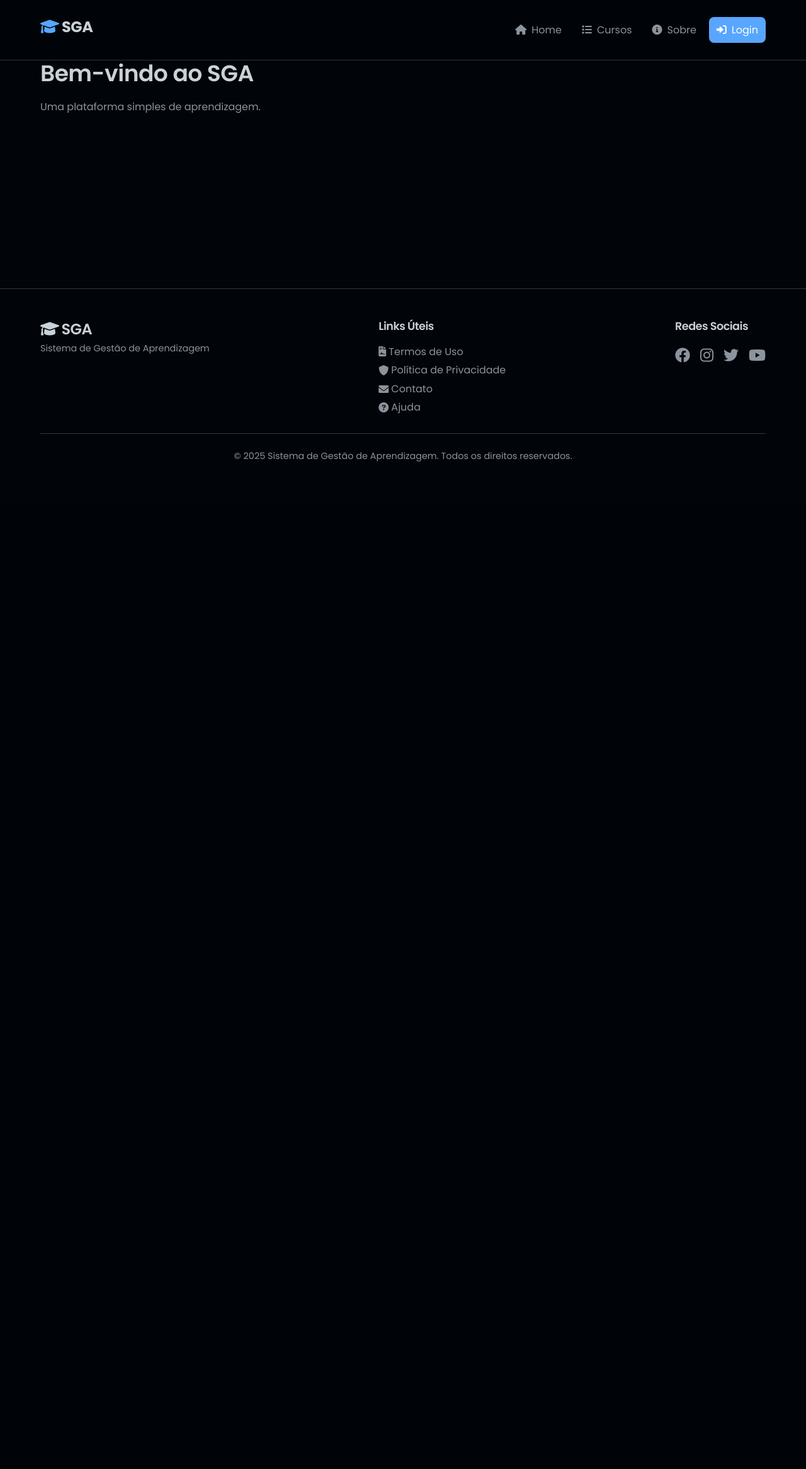
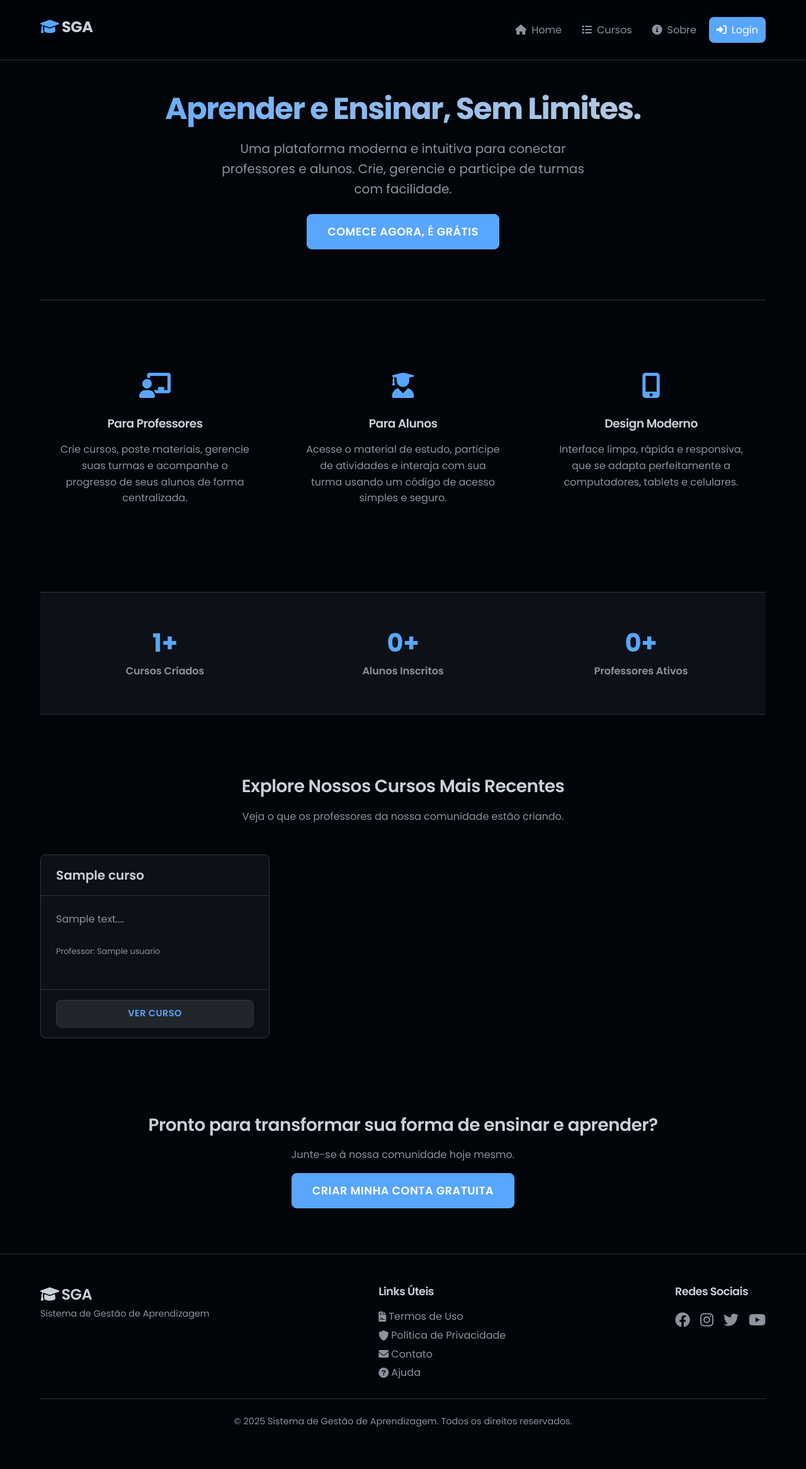
Before and after one commit to Kumegawwa/TrabalhoPHP, a PHP site: page /TrabalhoPHP/index.php in a window 1280 px wide. Shown: the whole page at 63% size. Before the commit the page ends 733 px from the top, so only its background shows below. Run offline with PHP 8.4, Linux system fonts and the light colour scheme; tables that the repository leaves empty or names only in its code hold one stand-in row (values such as "Sample post").

Commit message:
Transformando a página inicial em uma landing page completa

```diff
--- a/app/controllers/SiteController.php
+++ b/app/controllers/SiteController.php
@@ -2,19 +2,41 @@
 
 class SiteController extends BaseController {
 
+    /**
+     * Carrega a página inicial (landing page).
+     * Se o usuário estiver logado, redireciona para a dashboard.
+     * Caso contrário, busca dados para exibir na página.
+     */
     public function home() {
-        // Redireciona para a dashboard se o usuário já estiver logado
         if (isset($_SESSION['usuario_id'])) {
             header('Location: ' . BASE_URL . '/dashboard');
             exit;
         }
+
+        $cursoModel = new Curso();
+        $usuarioModel = new Usuario();
+
+        // Coleta os dados para a view da landing page
+        $viewData = [
+            'total_cursos' => $cursoModel->countAll($this->pdo),
+            'total_alunos' => $usuarioModel->countByProfile($this->pdo, 'aluno'),
+            'total_professores' => $usuarioModel->countByProfile($this->pdo, 'professor'),
+            'cursos_recentes' => $cursoModel->getLatest($this->pdo, 3)
+        ];
+
         require __DIR__ . '/../views/site/home.php';
     }
 
+    /**
+     * Carrega a página "Sobre".
+     */
     public function sobre() {
         require __DIR__ . '/../views/site/sobre.php';
     }
 
+    /**
+     * Carrega a lista pública de todos os cursos.
+     */
     public function listaCursosPublicos() {
         $cursoModel = new Curso();
         $cursos = $cursoModel->getAll($this->pdo);
--- a/app/views/site/home.php
+++ b/app/views/site/home.php
@@ -1,6 +1,95 @@
 <?php include __DIR__ . '/../partials/header.php'; ?>
 
-<h1>Bem-vindo ao SGA</h1>
-<p>Uma plataforma simples de aprendizagem.</p>
+<section class="hero-section">
+    <h1>Aprender e Ensinar, Sem Limites.</h1>
+    <p class="lead">Uma plataforma moderna e intuitiva para conectar professores e alunos. Crie, gerencie e participe de turmas com facilidade.</p>
+    <a href="<?= BASE_URL ?>/register" class="btn btn-primary btn-lg" style="font-size: 1.1rem; padding: 0.8rem 2rem;">Comece Agora, É Grátis</a>
+</section>
+
+<hr>
+
+<section class="features-section py-5">
+    <div class="row">
+        <div class="col-md-4">
+            <div class="feature-item">
+                <div class="icon"><i class="fas fa-chalkboard-teacher"></i></div>
+                <h3>Para Professores</h3>
+                <p>Crie cursos, poste materiais, gerencie suas turmas e acompanhe o progresso de seus alunos de forma centralizada.</p>
+            </div>
+        </div>
+        <div class="col-md-4">
+            <div class="feature-item">
+                <div class="icon"><i class="fas fa-user-graduate"></i></div>
+                <h3>Para Alunos</h3>
+                <p>Acesse o material de estudo, participe de atividades e interaja com sua turma usando um código de acesso simples e seguro.</p>
+            </div>
+        </div>
+        <div class="col-md-4">
+            <div class="feature-item">
+                <div class="icon"><i class="fas fa-mobile-alt"></i></div>
+                <h3>Design Moderno</h3>
+                <p>Interface limpa, rápida e responsiva, que se adapta perfeitamente a computadores, tablets e celulares.</p>
+            </div>
+        </div>
+    </div>
+</section>
+
+<section class="stats-section">
+    <div class="container">
+        <div class="row">
+            <div class="col-md-4">
+                <div class="stat-item">
+                    <span class="number"><?= $viewData['total_cursos'] ?>+</span>
+                    <span class="label">Cursos Criados</span>
+                </div>
+            </div>
+            <div class="col-md-4">
+                <div class="stat-item">
+                    <span class="number"><?= $viewData['total_alunos'] ?>+</span>
+                    <span class="label">Alunos Inscritos</span>
+                </div>
+            </div>
+            <div class="col-md-4">
+                <div class="stat-item">
+                    <span class="number"><?= $viewData['total_professores'] ?>+</span>
+                    <span class="label">Professores Ativos</span>
+                </div>
+            </div>
+        </div>
+    </div>
+</section>
+
+<section class="latest-courses-section py-5">
+    <div class="text-center mb-5">
+        <h2>Explore Nossos Cursos Mais Recentes</h2>
+        <p>Veja o que os professores da nossa comunidade estão criando.</p>
+    </div>
+    <div class="row">
+        <?php if (empty($viewData['cursos_recentes'])): ?>
+            <p class="text-center">Nenhum curso para exibir no momento.</p>
+        <?php else: ?>
+            <?php foreach ($viewData['cursos_recentes'] as $curso): ?>
+                <div class="col-md-4 mb-4">
+                    <div class="card h-100">
+                        <div class="card-header"><?= htmlspecialchars($curso['titulo']) ?></div>
+                        <div class="card-body">
+                            <p><?= htmlspecialchars(substr($curso['descricao'], 0, 100)) . '...' ?></p>
+                            <small class="text-muted">Professor: <?= htmlspecialchars($curso['professor_nome']) ?></small>
+                        </div>
+                        <div class="card-footer">
+                            <a href="<?= BASE_URL ?>/login" class="btn btn-secondary w-100">Ver Curso</a>
+                        </div>
+                    </div>
+                </div>
+            <?php endforeach; ?>
+        <?php endif; ?>
+    </div>
+</section>
+
+<section class="cta-section">
+    <h2>Pronto para transformar sua forma de ensinar e aprender?</h2>
+    <p class="lead">Junte-se à nossa comunidade hoje mesmo.</p>
+    <a href="<?= BASE_URL ?>/register" class="btn btn-primary btn-lg" style="font-size: 1.1rem; padding: 0.8rem 2rem;">Criar Minha Conta Gratuita</a>
+</section>
 
 <?php include __DIR__ . '/../partials/footer.php'; ?>
--- a/public/css/style.css
+++ b/public/css/style.css
@@ -192,6 +192,10 @@ a:hover {
     padding: var(--spacing-lg);
     flex-grow: 1;
 }
+.card-body .text-muted {
+    font-size: 0.8rem;
+    color: var(--text-secondary);
+}
 .card-body p {
     color: var(--text-secondary);
     margin-bottom: 1.5rem;
@@ -331,6 +335,8 @@ hr {
 
 
 /* 9. SISTEMA DE GRID E CLASSES UTILITÁRIAS */
+.py-5 { padding-top: var(--spacing-xl); padding-bottom: var(--spacing-xl); }
+.mb-5 { margin-bottom: var(--spacing-xl) !important; }
 .row {
     display: flex;
     flex-wrap: wrap;
@@ -371,7 +377,63 @@ hr {
 .mt-3 { margin-top: var(--spacing-md) !important; }
 
 
-/* 10. RESPONSIVIDADE */
+/* 10. ESTILOS DA NOVA HOME PAGE */
+.hero-section {
+    padding: var(--spacing-xl) 0;
+    text-align: center;
+    animation: fadeIn 1s ease-out;
+}
+.hero-section h1 {
+    font-size: 3rem;
+    font-weight: 700;
+    letter-spacing: -1.5px;
+    background: linear-gradient(90deg, var(--primary-accent), var(--text-primary));
+    -webkit-background-clip: text;
+    -webkit-text-fill-color: transparent;
+    margin-bottom: var(--spacing-md);
+}
+.hero-section .lead {
+    font-size: 1.25rem;
+    color: var(--text-secondary);
+    max-width: 600px;
+    margin: 0 auto var(--spacing-lg);
+}
+.features-section .feature-item {
+    text-align: center;
+    padding: var(--spacing-lg);
+}
+.features-section .feature-item .icon {
+    font-size: 2.5rem;
+    color: var(--primary-accent);
+    margin-bottom: var(--spacing-md);
+}
+.stats-section {
+    background-color: var(--surface-color);
+    padding: var(--spacing-xl) 0;
+    margin: var(--spacing-xl) 0;
+    border-top: 1px solid var(--border-color);
+    border-bottom: 1px solid var(--border-color);
+}
+.stats-section .stat-item {
+    text-align: center;
+}
+.stats-section .stat-item .number {
+    display: block;
+    font-size: 2.5rem;
+    font-weight: 700;
+    color: var(--primary-accent);
+}
+.stats-section .stat-item .label {
+    font-size: 1rem;
+    color: var(--text-secondary);
+}
+.cta-section {
+    text-align: center;
+    padding: var(--spacing-xl) 0;
+}
+
+
+/* 11. RESPONSIVIDADE DO MENU */
 .hamburger { display: none; }
 #menu-toggle { display: none; }
 @media (max-width: 768px) {
```
Also changed, not shown: other parts of public/css/style.css (+13 -13 lines).
